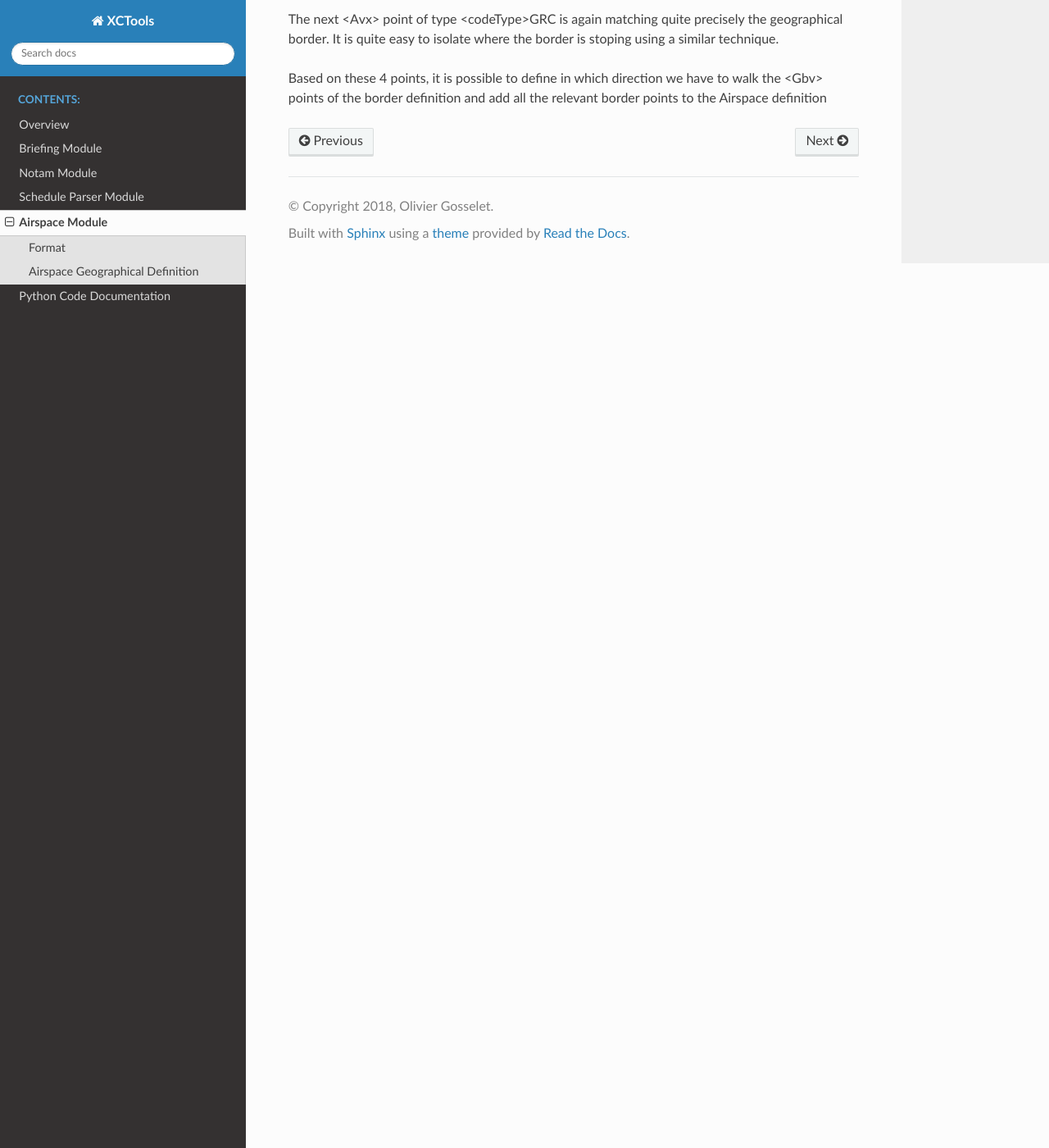
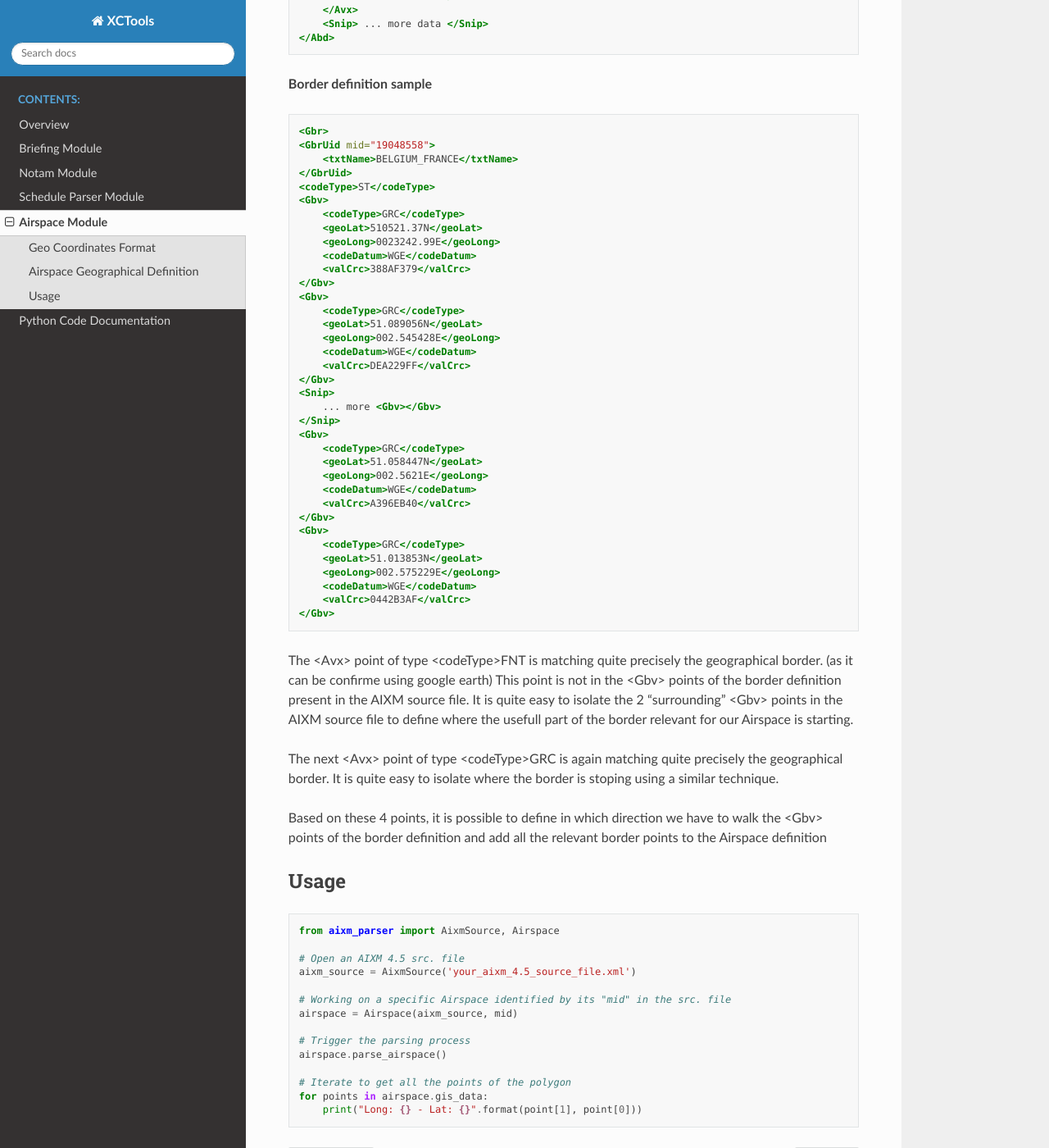
Before and after one commit to ogosselet/xctools, a Sphinx documentation site: the page built from docs/airspace.rst, in a window 1280 px wide and 1400 px high, scrolled down 1432 px. Shown: the whole window at 82% size. Built offline with Sphinx 7.4.7 and the Read the Docs theme 2.0.0, drawn with Linux system fonts in a browser that asks for light colours; some of the changed text lies outside the part shown.

Commit message:
WIP: doc fix and update, improved module import and related impact on unittest tests

```diff
--- a/briefing/source/base.py
+++ b/briefing/source/base.py
@@ -1,10 +1,7 @@
 '''NOTAM Briefing Source (Common Module)
 
 '''
-
 from __future__ import absolute_import, division, print_function
-
-#from datetime import datetime, timedelta
 
 import logging
 import requests
--- a/briefing/source/tests.py
+++ b/briefing/source/tests.py
@@ -1,11 +1,13 @@
 '''Testing the briefing module
 '''
 from __future__ import absolute_import, division, print_function
-from nats import NATS
 
 import unittest
 import datetime
 import logging
+
+from .nats import NATS
+
 logger = logging.getLogger(__name__)
 
 class TestSource(unittest.TestCase):
--- a/docs/airspace.rst
+++ b/docs/airspace.rst
@@ -1,8 +1,8 @@
 Airspace Module
 ===============
 
-Format
-------
+Geo Coordinates Format
+----------------------
 
 There is a mix of multiple coordinates format in the AIXM file.
 This is mainly true for "border" definition.
@@ -40,32 +40,85 @@
 
 For Airspace with a reference to the border as show in AIXM extract below:
 
+**Geo. definition sample**
+
 .. code-block:: xml
 
-    <Avx>
-        <codeType>GRC</codeType>
-        <geoLat>494735N</geoLat>
-        <geoLong>0054237E</geoLong>
-        <codeDatum>WGE</codeDatum>
-        <valCrc>2847BD34</valCrc>
-    </Avx>
-    <Avx>
-        <GbrUid mid="19048558">
-            <txtName>BELGIUM_FRANCE</txtName>
-        </GbrUid>
-        <codeType>FNT</codeType>
+    <Abd>
+        <AbdUid mid="100760256">
+            <AseUid mid="100760256">
+                <codeType>D</codeType>
+                <codeId>EBD26</codeId>
+            </AseUid>
+        </AbdUid>
+        <Avx>
+            <codeType>GRC</codeType>
+            <geoLat>494735N</geoLat>
+            <geoLong>0054237E</geoLong>
+            <codeDatum>WGE</codeDatum>
+            <valCrc>2847BD34</valCrc>
+        </Avx>
+        <Avx>
+            <GbrUid mid="19048558">
+                <txtName>BELGIUM_FRANCE</txtName>
+            </GbrUid>
+            <codeType>FNT</codeType>
             <geoLat>494137N</geoLat>
             <geoLong>0051624E</geoLong>
             <codeDatum>WGE</codeDatum>
             <valCrc>7A533BA3</valCrc>
-    </Avx>
-    <Avx>
+        </Avx>
+        <Avx>
+            <codeType>GRC</codeType>
+            <geoLat>500656N</geoLat>
+            <geoLong>0045209E</geoLong>
+            <codeDatum>WGE</codeDatum>
+            <valCrc>DA2F2D08</valCrc>
+        </Avx>
+        <Snip> ... more data </Snip>
+    </Abd>
+
+**Border definition sample**
+
+.. code-block:: xml
+
+    <Gbr>
+    <GbrUid mid="19048558">
+        <txtName>BELGIUM_FRANCE</txtName>
+    </GbrUid>
+    <codeType>ST</codeType>
+    <Gbv>
         <codeType>GRC</codeType>
-        <geoLat>500656N</geoLat>
-        <geoLong>0045209E</geoLong>
+        <geoLat>510521.37N</geoLat>
+        <geoLong>0023242.99E</geoLong>
         <codeDatum>WGE</codeDatum>
-        <valCrc>DA2F2D08</valCrc>
-    </Avx>
+        <valCrc>388AF379</valCrc>
+    </Gbv>
+    <Gbv>
+        <codeType>GRC</codeType>
+        <geoLat>51.089056N</geoLat>
+        <geoLong>002.545428E</geoLong>
+        <codeDatum>WGE</codeDatum>
+        <valCrc>DEA229FF</valCrc>
+    </Gbv>
+    <Snip>
+        ... more <Gbv></Gbv>
+    </Snip>
+    <Gbv>
+        <codeType>GRC</codeType>
+        <geoLat>51.058447N</geoLat>
+        <geoLong>002.5621E</geoLong>
+        <codeDatum>WGE</codeDatum>
+        <valCrc>A396EB40</valCrc>
+    </Gbv>
+    <Gbv>
+        <codeType>GRC</codeType>
+        <geoLat>51.013853N</geoLat>
+        <geoLong>002.575229E</geoLong>
+        <codeDatum>WGE</codeDatum>
+        <valCrc>0442B3AF</valCrc>
+    </Gbv>
+
 
 The <Avx> point of type <codeType>FNT is matching quite precisely the geographical border.
 (as it can be confirme using google earth)
@@ -78,3 +131,23 @@
 
 Based on these 4 points, it is possible to define in which direction we have to walk the <Gbv> points
 of the border definition and add all the relevant border points to the Airspace definition
+
+Usage
+-----
+
+.. code-block:: python
+
+    from aixm_parser import AixmSource, Airspace
+
+    # Open an AIXM 4.5 src. file
+    aixm_source = AixmSource('your_aixm_4.5_source_file.xml')
+
+    # Working on a specific Airspace identified by its "mid" in the src. file
+    airspace = Airspace(aixm_source, mid)
+
+    # Trigger the parsing process
+    airspace.parse_airspace()
+
+    # Iterate to get all the points of the polygon
+    for points in airspace.gis_data:
+        print("Long: {} - Lat: {}".format(point[1], point[0]))
--- a/docs/conf.py
+++ b/docs/conf.py
@@ -14,6 +14,9 @@
 #
 import os
 import sys
+
+#sys.path.append(os.path.join(os.path.dirname(__name__), '..'))
+
 sys.path.insert(0, os.path.abspath('..'))
 
 
```
Also changed, not shown: README.md (+9 -0 lines), briefing/source/nats.py (+5 -3 lines), docs/briefing.rst (+33 -30 lines), .travis.yml, 3 other files.
